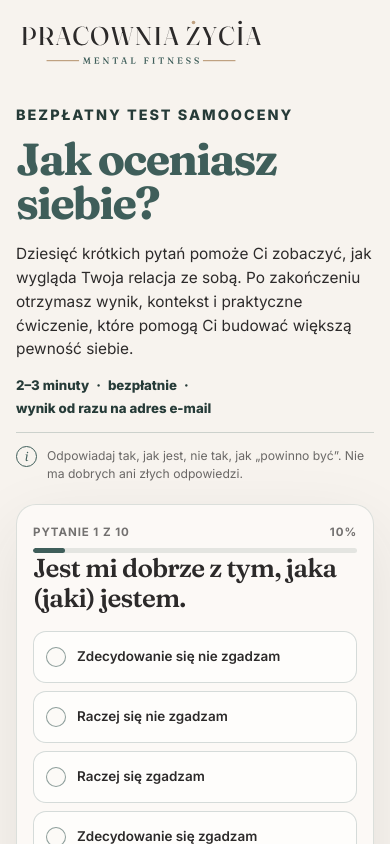
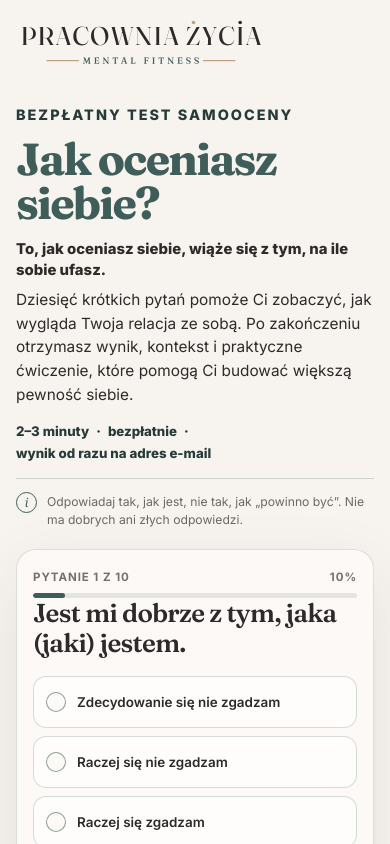
Before and after one commit to EwaC999/pz-test-samooceny, a Next.js app: page / in a window 390 px wide. Shown: the top 844 px of the page. Built offline with nearby package versions, Linux system fonts and the light colour scheme.

Commit message:
copy: add trust statement to opening

```diff
--- a/src/components/self-assessment/SelfAssessment.module.css
+++ b/src/components/self-assessment/SelfAssessment.module.css
@@ -75,9 +75,18 @@
   line-height: 0.98;
 }
 
+.leadStatement {
+  max-width: 620px;
+  margin: 27px 0 0;
+  color: var(--graphite);
+  font-size: clamp(1.02rem, 1.3vw, 1.14rem);
+  font-weight: 720;
+  line-height: 1.5;
+}
+
 .lead {
   max-width: 620px;
-  margin: 30px 0 0;
+  margin: 11px 0 0;
   color: var(--graphite);
   font-size: clamp(1.06rem, 1.4vw, 1.19rem);
   line-height: 1.72;
@@ -628,8 +637,14 @@
     font-size: clamp(2.55rem, 11.5vw, 3.45rem);
   }
 
+  .leadStatement {
+    margin-top: 14px;
+    font-size: 0.93rem;
+    line-height: 1.4;
+  }
+
   .lead {
-    margin-top: 17px;
+    margin-top: 7px;
     font-size: 0.96rem;
     line-height: 1.55;
   }
--- a/src/components/self-assessment/SelfAssessment.tsx
+++ b/src/components/self-assessment/SelfAssessment.tsx
@@ -247,6 +247,9 @@ export function SelfAssessment() {
           <div className={styles.intro}>
             <p className={styles.eyebrow}>Bezpłatny test samooceny</p>
             <h1 id="page-title">Jak oceniasz siebie?</h1>
+            <p className={styles.leadStatement}>
+              To, jak oceniasz siebie, wiąże się z tym, na ile sobie ufasz.
+            </p>
             <p className={styles.lead}>
               Dziesięć krótkich pytań pomoże Ci zobaczyć, jak wygląda Twoja
               relacja ze sobą. Po zakończeniu otrzymasz wynik, kontekst i
```
Also changed, not shown: 1 other file (tests, documents, lock files or other folders).
